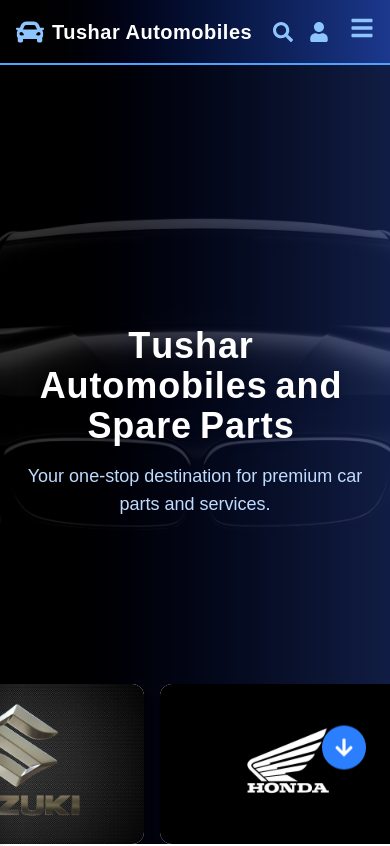
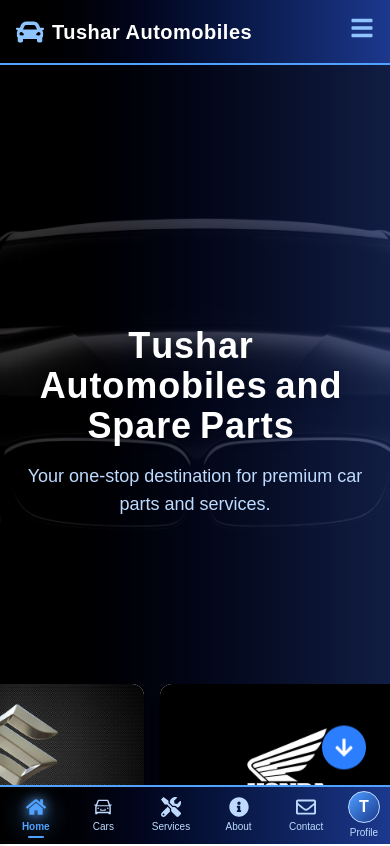
Before and after one commit to tusharbansal19/automobiles-next, a Next.js app: page / in a window 390 px wide. Shown: the top 846 px of the page. Built offline with nearby package versions, Linux system fonts and the light colour scheme.

Commit message:
update links

```diff
--- a/src/app/component/Header.js
+++ b/src/app/component/Header.js
@@ -2,7 +2,8 @@
 
 import { useState, useEffect, useRef } from 'react';
 import Link from 'next/link';
-import { FaCar, FaSearch, FaUser, FaBars, FaTimes } from 'react-icons/fa';
+import { FaCar, FaSearch, FaUser, FaBars, FaTimes, FaHome, FaTools, FaInfoCircle, FaRegEnvelope, FaEnvelope, FaUserTie, FaRegUser } from 'react-icons/fa';
+import { AiOutlineHome, AiOutlineCar } from 'react-icons/ai';
 import { usePathname } from 'next/navigation';
 import { useRouter } from 'next/navigation';
 import { useCallback } from 'react';
@@ -68,6 +69,32 @@
     return () => window.removeEventListener('scroll', handleScroll);
   }, []);
 
+  // User placeholder
+  const user = {
+    name: 'Tushar',
+    email: 'tushar@email.com',
+    image: null // or a string URL
+  };
+
+  // Profile dropdown state
+  const [profileOpen, setProfileOpen] = useState(false);
+  const profileRef = useRef(null);
+
+  // Close dropdown on outside click
+  useEffect(() => {
+    const handleClickOutside = (event) => {
+      if (profileRef.current && !profileRef.current.contains(event.target)) {
+        setProfileOpen(false);
+      }
+    };
+    if (profileOpen) {
+      document.addEventListener('mousedown', handleClickOutside);
+    } else {
+      document.removeEventListener('mousedown', handleClickOutside);
+    }
+    return () => document.removeEventListener('mousedown', handleClickOutside);
+  }, [profileOpen]);
+
   return (<>
     {/* Top Loader Bar */}
     {loading && (
@@ -117,9 +144,46 @@
         </nav>
 
         {/* Action Icons */}
-        <div className="flex items-center space-x-4">
-          <FaSearch size={20} className="cursor-pointer text-blue-300 hover:text-blue-400 transition duration-300" />
-          <FaUser size={20} className="cursor-pointer text-blue-300 hover:text-blue-400 transition duration-300" />
+        <div className="flex items-center space-x-4 hidden md:flex">
+          {/* <FaSearch size={20} className="cursor-pointer text-blue-300 hover:text-blue-400 transition duration-300" /> */}
+          {/* Profile Avatar Dropdown (Desktop) */}
+          <div className="relative" ref={profileRef}>
+            <button
+              onClick={() => setProfileOpen((v) => !v)}
+              className="flex items-center justify-center focus:outline-none"
+            >
+
+              {user.image ? (
+                <div className="w-8 h-8 rounded-full border border-blue-200 overflow-hidden bg-white flex items-center justify-center">
+                  <img src={user.image} alt="Profile" className="w-full h-full object-cover" />
+                </div>
+              ) : (
+                <div className="w-8 h-8 rounded-full border border-blue-200 bg-gradient-to-br from-blue-400 to-blue-900 flex items-center justify-center text-white font-bold text-base">
+                  {user.name?.[0]?.toUpperCase() || '?'}
+                </div>
+              )}
+            </button>
+            {/* Dropdown */}
+            {profileOpen && (
+              <div className="absolute top-12 right-0 w-48 bg-white rounded-xl shadow-xl border border-blue-100 z-50 p-4 animate-fade-in flex flex-col items-start">
+                <div className="flex items-center mb-3 w-full">
+                  {user.image ? (
+                    <img src={user.image} alt="Profile" className="w-10 h-10 rounded-full border border-blue-300 object-cover mr-2" />
+                  ) : (
+                    <div className="w-10 h-10 rounded-full bg-gradient-to-br from-blue-400 to-blue-900 flex items-center justify-center text-white font-bold text-lg mr-2">
+                      {user.name?.[0]?.toUpperCase() || '?'}
+                    </div>
+                  )}
+                  <div>
+                    <div className="font-semibold text-gray-900 text-sm">{user.name}</div>
+                    <div className="text-xs text-gray-500">{user.email}</div>
+                  </div>
+                </div>
+                <button onClick={() => { setProfileOpen(false); router.push('/profile'); }} className="w-full text-left py-1 px-2 rounded hover:bg-blue-50 text-blue-700 text-sm mb-1">View Profile</button>
+                <button onClick={() => { setProfileOpen(false); /* handle logout here */ }} className="w-full text-left py-1 px-2 rounded hover:bg-blue-50 text-blue-700 text-sm">Logout</button>
+              </div>
+            )}
+          </div>
         </div>
 
         {/* Mobile Menu Button */}
@@ -142,11 +206,11 @@
       >
         <div className=" flex flex-col space-y-6 h-full bg-blue-950 bg-opacity-10 p-8 shadow-lg border-r-2 border-blue-400">
           {[
-            { name: 'Home', path: '/' },
-            { name: 'Cars', path: '/cars' },
-            { name: 'Services', path: '/services' },
-            { name: 'About Us', path: '/about' },
-            { name: 'Contact', path: '/contact' },
+            { name: 'Home', path: '/', icon: <FaCar size={22} /> },
+            { name: 'Cars', path: '/cars', icon: <FaCar size={22} /> },
+            { name: 'Services', path: '/services', icon: <FaCar size={22} /> },
+            { name: 'About Us', path: '/about', icon: <FaCar size={22} /> },
+            { name: 'Contact', path: '/contact', icon: <FaCar size={22} /> },
           ].map((item, index) => (
             <Link key={index} href={item.path} prefetch={true} onClick={() => setMenuOpen(false)}>
               <div className="text-white text-lg font-semibold hover:bg-blue-700 hover:text-white py-3 px-4 rounded-lg transition duration-300 cursor-pointer">
@@ -156,6 +220,115 @@
           ))}
         </div>
       </div>
+
+    {/* Mobile Bottom Navigator */}
+    <nav className="md:hidden fixed bottom-0 left-0 w-full bg-gradient-to-r from-black to-blue-900 border-t-2 border-blue-400 z-50 flex items-center py-1 backdrop-blur-lg px-1">
+      <div className="flex justify-around flex-1 gap-x-1">
+        {[
+          {
+            name: 'Home',
+            path: '/',
+            icon: <AiOutlineHome size={20} />, // inactive
+            activeIcon: <FaHome size={20} />, // active
+          },
+          {
+            name: 'Cars',
+            path: '/cars',
+            icon: <AiOutlineCar size={20} />, // inactive
+            activeIcon: <FaCar size={20} />, // active
+          },
+          {
+            name: 'Services',
+            path: '/services',
+            icon: <FaTools size={20} />, // inactive (no outline, so use same)
+            activeIcon: <FaTools size={20} />, // active
+          },
+          {
+            name: 'About',
+            path: '/about',
+            icon: <FaInfoCircle size={20} />, // inactive (no outline, so use same)
+            activeIcon: <FaInfoCircle size={20} />, // active
+          },
+          {
+            name: 'Contact',
+            path: '/contact',
+            icon: <FaRegEnvelope size={20} />, // inactive
+            activeIcon: <FaEnvelope size={20} />, // active
+          },
+        ].map((item, index) => {
+          const isActive = pathname === item.path;
+          return (
+            <button
+              key={index}
+              onClick={() => router.push(item.path)}
+              className="flex flex-col items-center focus:outline-none relative group px-0.5"
+              style={{ minWidth: 44 }}
+            >
+              {/* Circular bright overlay for active */}
+              {isActive && (
+                <span className="absolute top-0.5 left-1/2 -translate-x-1/2 w-8 h-8 rounded-full bg-blue-400/30 blur-md animate-pulse z-[-1]" />
+              )}
+              <span
+                className={`transition-all duration-300 ${isActive ? 'text-blue-400' : 'text-blue-200 group-hover:text-blue-400'}`}
+                style={{ filter: isActive ? 'drop-shadow(0 0 6px #60a5fa)' : 'none' }}
+              >
+                {isActive ? item.activeIcon : item.icon}
+              </span>
+              <span className={`text-[10px] mt-0.5 transition-all duration-300 ${isActive ? 'text-blue-400 font-bold' : 'text-blue-200 group-hover:text-blue-400'}`}>{item.name}</span>
+              {/* Animated underline */}
+              <span
+                className={`absolute -bottom-1 left-1/2 -translate-x-1/2 h-0.5 w-4 rounded-full bg-blue-400 transition-all duration-300 ${isActive ? 'opacity-100 scale-x-100' : 'opacity-0 scale-x-0'}`}
+              />
+            </button>
+          );
+        })}
+      </div>
+      {/* Profile Section on the right */}
+      <div className="relative" ref={profileRef}>
+        <button
+          onClick={() => setProfileOpen((v) => !v)}
+          className="flex flex-col items-center focus:outline-none relative group ml-1 px-0.5"
+          style={{ minWidth: 44 }}
+        >
+          {/* Circular bright overlay for active */}
+          {pathname === '/profile' && (
+            <span className="absolute top-0.5 left-1/2 -translate-x-1/2 w-8 h-8 rounded-full bg-blue-400/30 blur-md animate-pulse z-[-1]" />
+          )}
+          <span className="transition-all duration-300 flex items-center justify-center">
+            {user.image ? (
+              <div className={`w-8 h-8 rounded-full border ${pathname === '/profile' ? 'border-blue-400 shadow-lg' : 'border-blue-200'} overflow-hidden bg-white flex items-center justify-center`}>
+                <img src={user.image} alt="Profile" className="w-full h-full object-cover" />
+              </div>
+            ) : (
+              <div className={`w-8 h-8 rounded-full border ${pathname === '/profile' ? 'border-blue-400 shadow-lg' : 'border-blue-200'} bg-gradient-to-br from-blue-400 to-blue-900 flex items-center justify-center text-white font-bold text-base`}>
+                {user.name?.[0]?.toUpperCase() || '?'}
+              </div>
+            )}
+          </span>
+          <span className={`text-[10px] mt-0.5 transition-all duration-300 ${pathname === '/profile' ? 'text-blue-400 font-bold' : 'text-blue-200 group-hover:text-blue-400'}`}>Profile</span>
+        </button>
+        {/* Dropdown */}
+        {profileOpen && (
+          <div className="absolute bottom-12 right-0 w-48 bg-white rounded-xl shadow-xl border border-blue-100 z-50 p-4 animate-fade-in flex flex-col items-start">
+            <div className="flex items-center mb-3 w-full">
+              {user.image ? (
+                <img src={user.image} alt="Profile" className="w-10 h-10 rounded-full border border-blue-300 object-cover mr-2" />
+              ) : (
+                <div className="w-10 h-10 rounded-full bg-gradient-to-br from-blue-400 to-blue-900 flex items-center justify-center text-white font-bold text-lg mr-2">
+                  {user.name?.[0]?.toUpperCase() || '?'}
+                </div>
+              )}
+              <div>
+                <div className="font-semibold text-gray-900 text-sm">{user.name}</div>
+                <div className="text-xs text-gray-500">{user.email}</div>
+              </div>
+            </div>
+            <button onClick={() => { setProfileOpen(false); router.push('/profile'); }} className="w-full text-left py-1 px-2 rounded hover:bg-blue-50 text-blue-700 text-sm mb-1">View Profile</button>
+            <button onClick={() => { setProfileOpen(false); /* handle logout here */ }} className="w-full text-left py-1 px-2 rounded hover:bg-blue-50 text-blue-700 text-sm">Logout</button>
+          </div>
+        )}
+      </div>
+    </nav>
     </>
   );
 }
--- a/src/app/profile/page.js
+++ b/src/app/profile/page.js
@@ -16,6 +16,7 @@
   { label: "Profile", icon: "👤" },
   { label: "Settings", icon: "⚙️" },
   { label: "Notifications", icon: "🔔" },
+
   { label: "Logout", icon: "🚪" },
 ];
 
```
